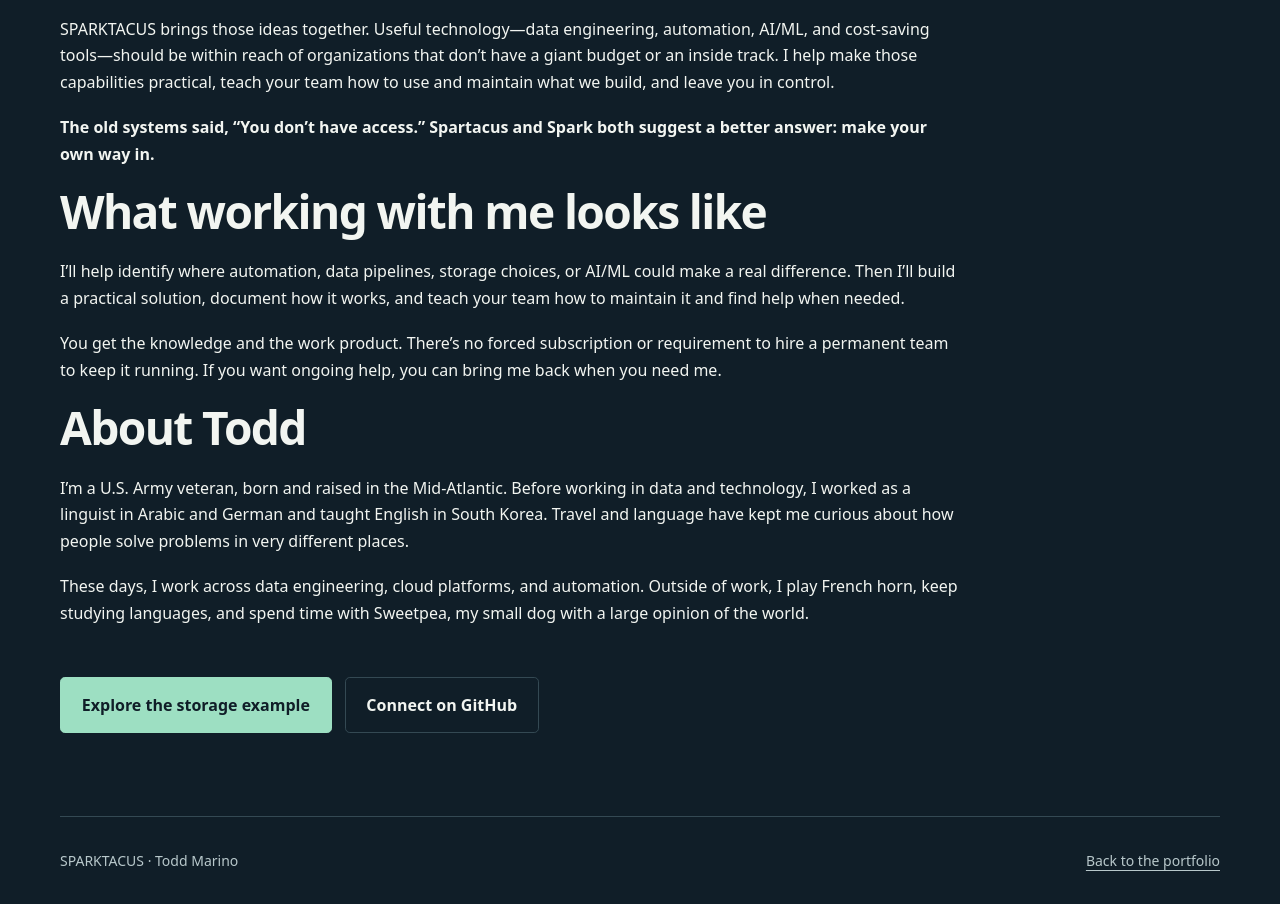
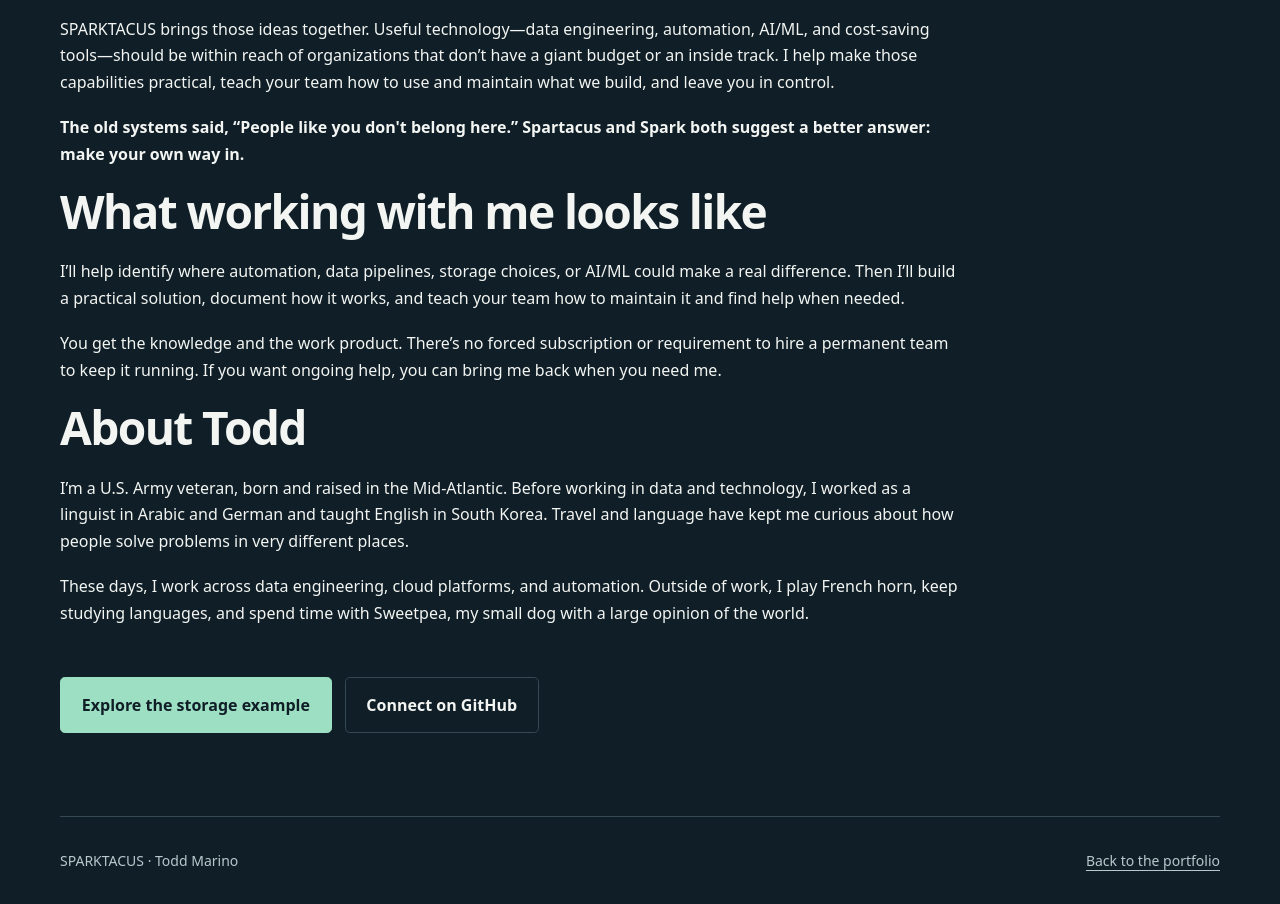
Before and after one commit to marinertt/marinertt.github.io, a plain HTML site: page about/index.html in a window 1280 px wide. Shown: the part 801-1705 px from the top of the page. Drawn offline with Linux system fonts and the light colour scheme.

Commit message:
Update About page closing line
Co-authored-by: Copilot <223556219+Copilot@users.noreply.github.com>

```diff
--- a/about/index.html
+++ b/about/index.html
@@ -17,7 +17,7 @@
 <p>Spartacus was a Thracian gladiator who led an uprising against the Roman Republic from 73 to 71 BCE. His revolt was defeated, but his name became a lasting symbol of resistance to a system built to keep power in the hands of a few.</p>
 <p><strong>Spark</strong> is for Apache Spark: the open-source engine that changed how people could work with very large datasets. Spark began as a research project at UC Berkeley, was open-sourced in 2010, and grew into a community-built platform for large-scale data processing and analytics. It showed that powerful data tools didn’t have to stay locked inside a handful of companies and institutions.</p>
 <p>SPARKTACUS brings those ideas together. Useful technology—data engineering, automation, AI/ML, and cost-saving tools—should be within reach of organizations that don’t have a giant budget or an inside track. I help make those capabilities practical, teach your team how to use and maintain what we build, and leave you in control.</p>
-<p><strong>The old systems said, “You don’t have access.” Spartacus and Spark both suggest a better answer: make your own way in.</strong></p>
+<p><strong>The old systems said, “People like you don't belong here.” Spartacus and Spark both suggest a better answer: make your own way in.</strong></p>
 </section>
 <section aria-labelledby="working-title">
 <h2 id="working-title">What working with me looks like</h2>
```
